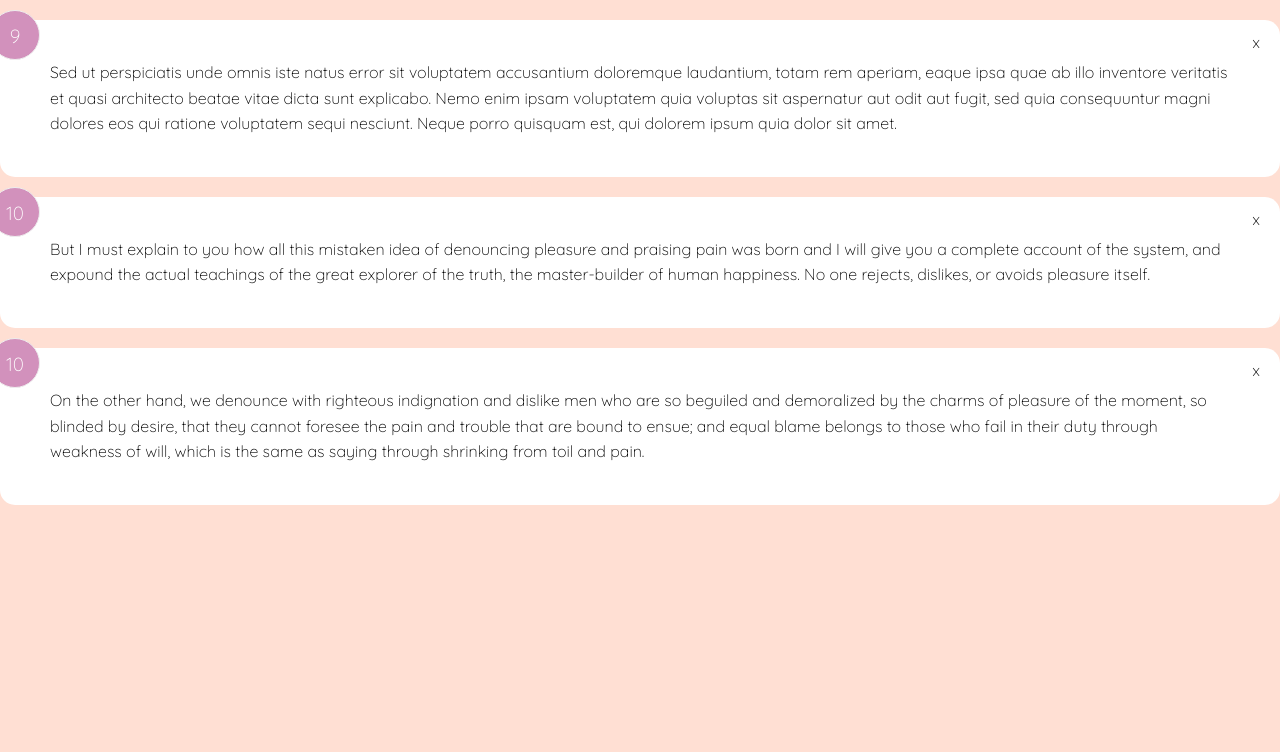
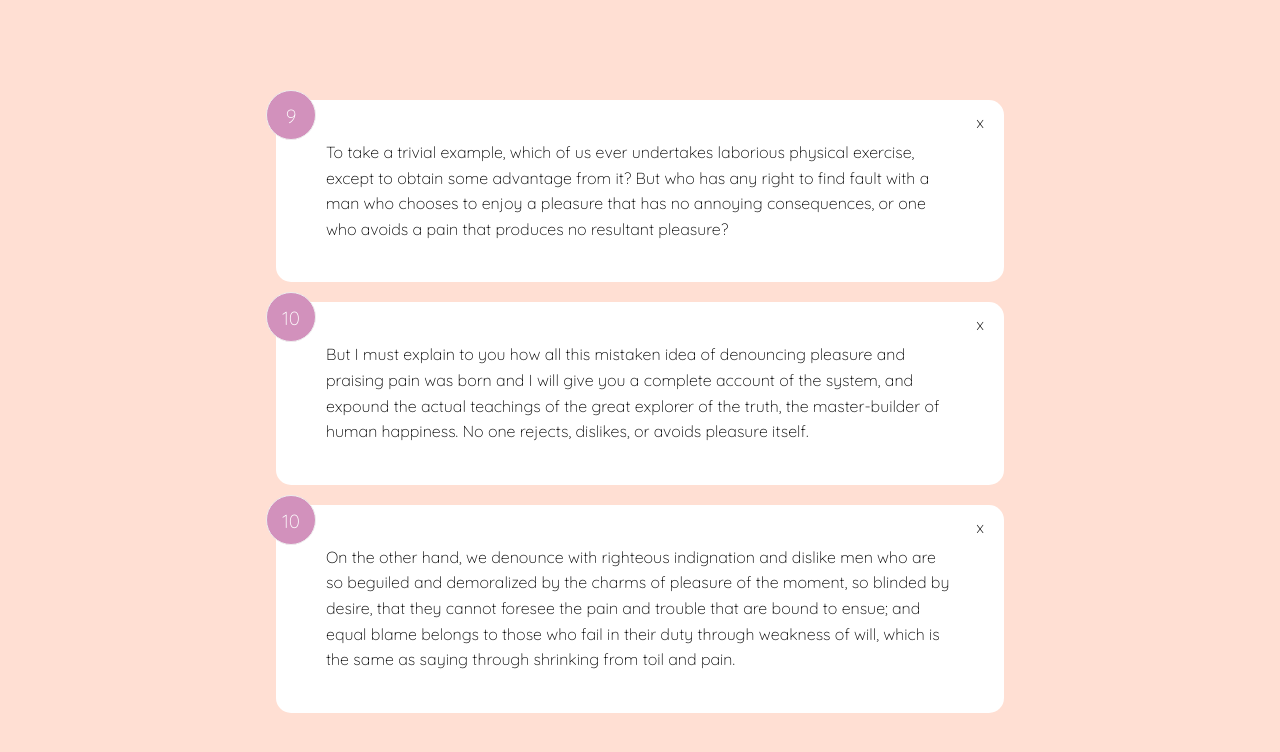
Before and after one commit to CutieMath/svelte, a Svelte app: page / in a window 1280 px wide. Shown: the top 752 px of the page. Built offline with nearby package versions, Linux system fonts and the light colour scheme.

Commit message:
finished styling the feedback items

```diff
--- a/public/global.css
+++ b/public/global.css
@@ -19,4 +19,6 @@ ul {
 .container {
 	max-width: 768px;
 	margin: 100px auto;
+	/* add padding for responsive */
+	padding: 0 20px;
 }
--- a/src/App.svelte
+++ b/src/App.svelte
@@ -5,7 +5,7 @@
 		{
 			id: 1,
 			rating: 9,
-			content: 'Sed ut perspiciatis unde omnis iste natus error sit voluptatem accusantium doloremque laudantium, totam rem aperiam, eaque ipsa quae ab illo inventore veritatis et quasi architecto beatae vitae dicta sunt explicabo. Nemo enim ipsam voluptatem quia voluptas sit aspernatur aut odit aut fugit, sed quia consequuntur magni dolores eos qui ratione voluptatem sequi nesciunt. Neque porro quisquam est, qui dolorem ipsum quia dolor sit amet.'
+			content: 'To take a trivial example, which of us ever undertakes laborious physical exercise, except to obtain some advantage from it? But who has any right to find fault with a man who chooses to enjoy a pleasure that has no annoying consequences, or one who avoids a pain that produces no resultant pleasure?'
 		},
 		{
 			id: 2,
@@ -20,7 +20,7 @@
 	]
 </script>
 
-<main>
+<main class="container">
 	<FeedbackList feedbacks={feedbacks} />
 </main>
 
```
